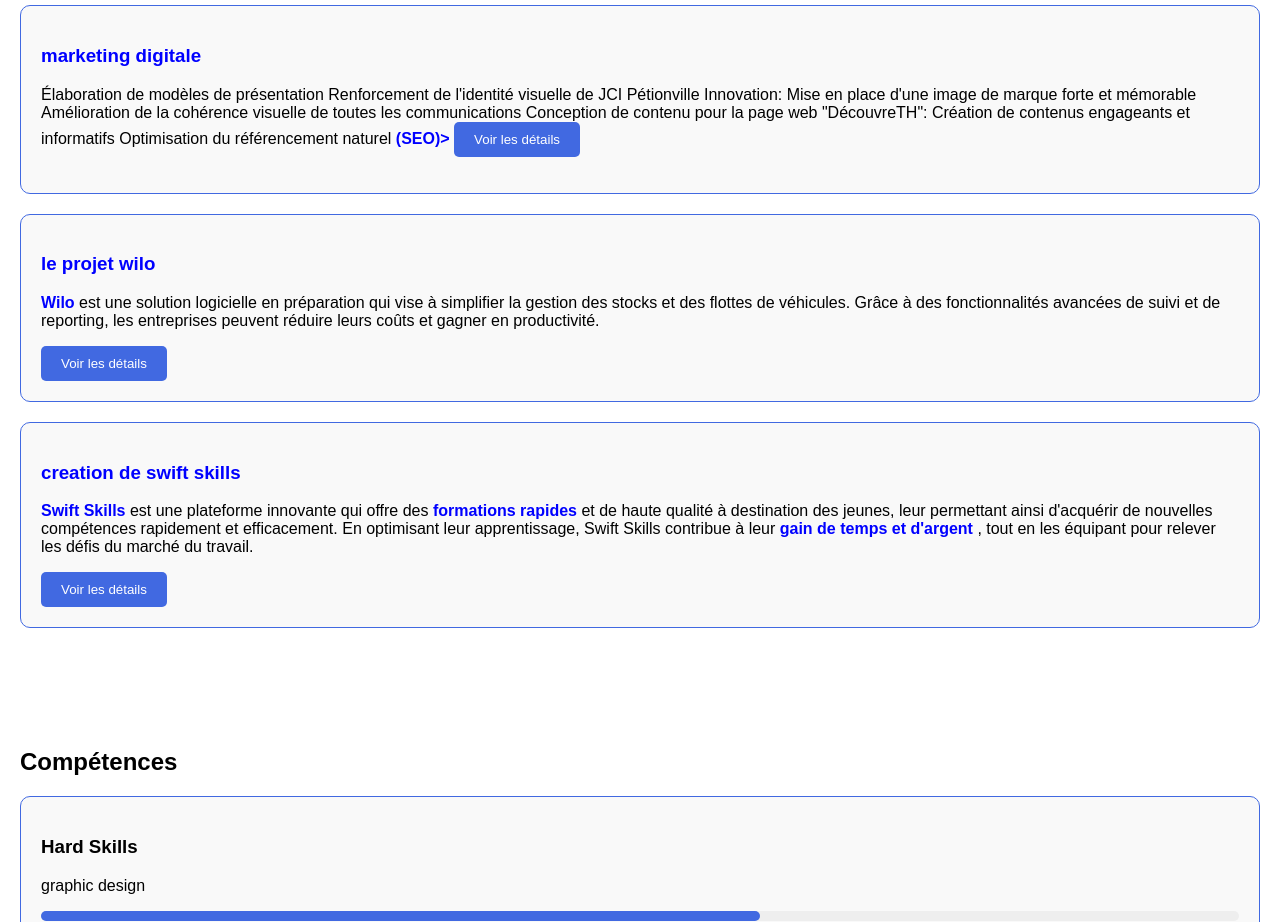
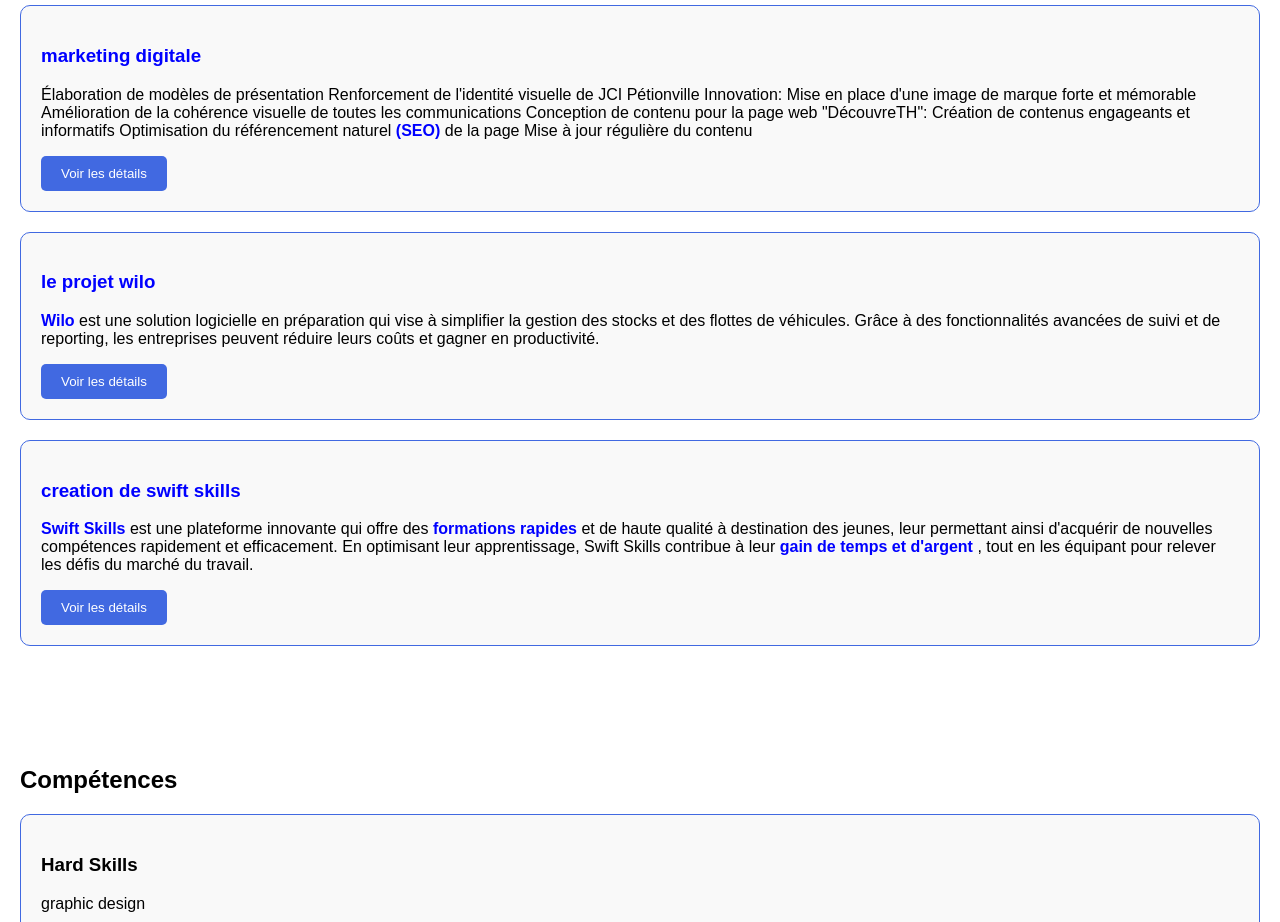
Before and after one commit to wadenskyPL/porto.github.io, a plain HTML site: page index.html in a window 1280 px wide. Shown: the part 880-1802 px from the top of the page. Drawn offline with Linux system fonts and the light colour scheme; a script that the page names is missing.

Commit message:
Update index.html

```diff
--- a/index.html
+++ b/index.html
@@ -66,7 +66,7 @@ Mise en place d'une image de marque forte et mémorable
 Amélioration de la cohérence visuelle de toutes les communications
 Conception de contenu pour la page web "DécouvreTH":
 Création de contenus engageants et informatifs
-Optimisation du référencement naturel <b class="nom" >(SEO)></b de la page
+Optimisation du référencement naturel <b class="nom" >(SEO)</b> de la page
 Mise à jour régulière du contenu</p>
 
             <button class="boutton">Voir les détails</button>
```
